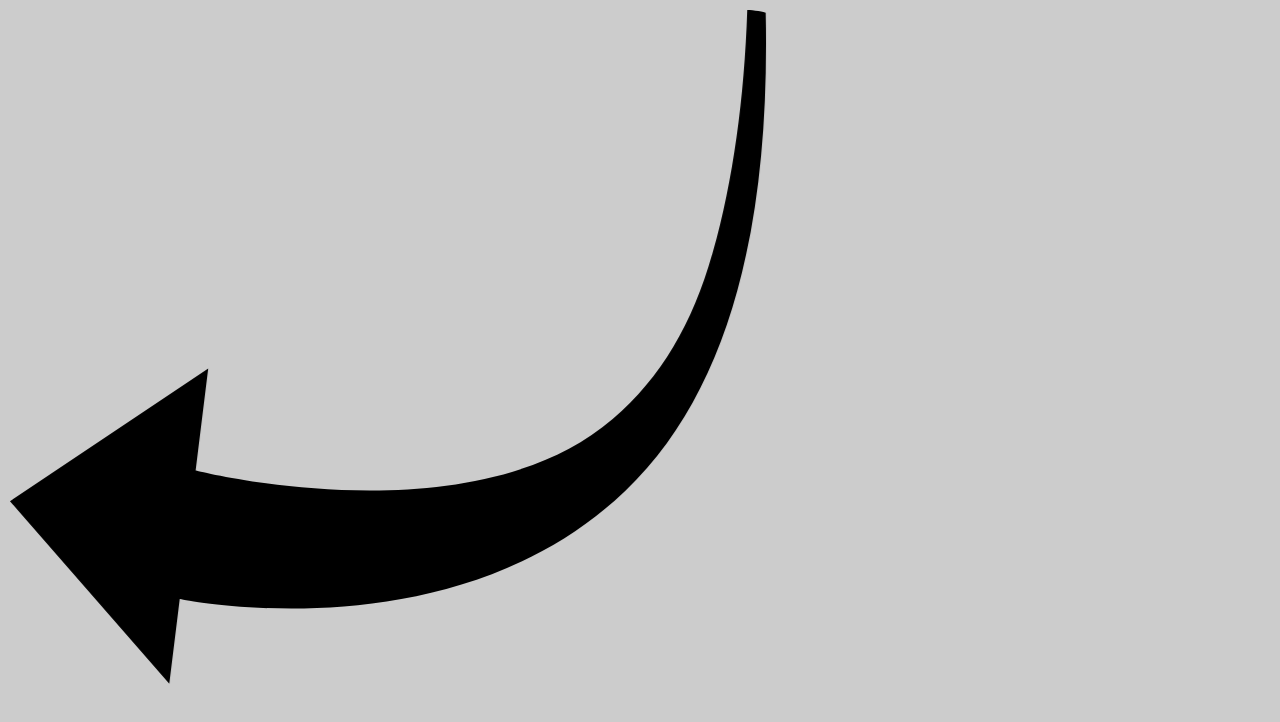
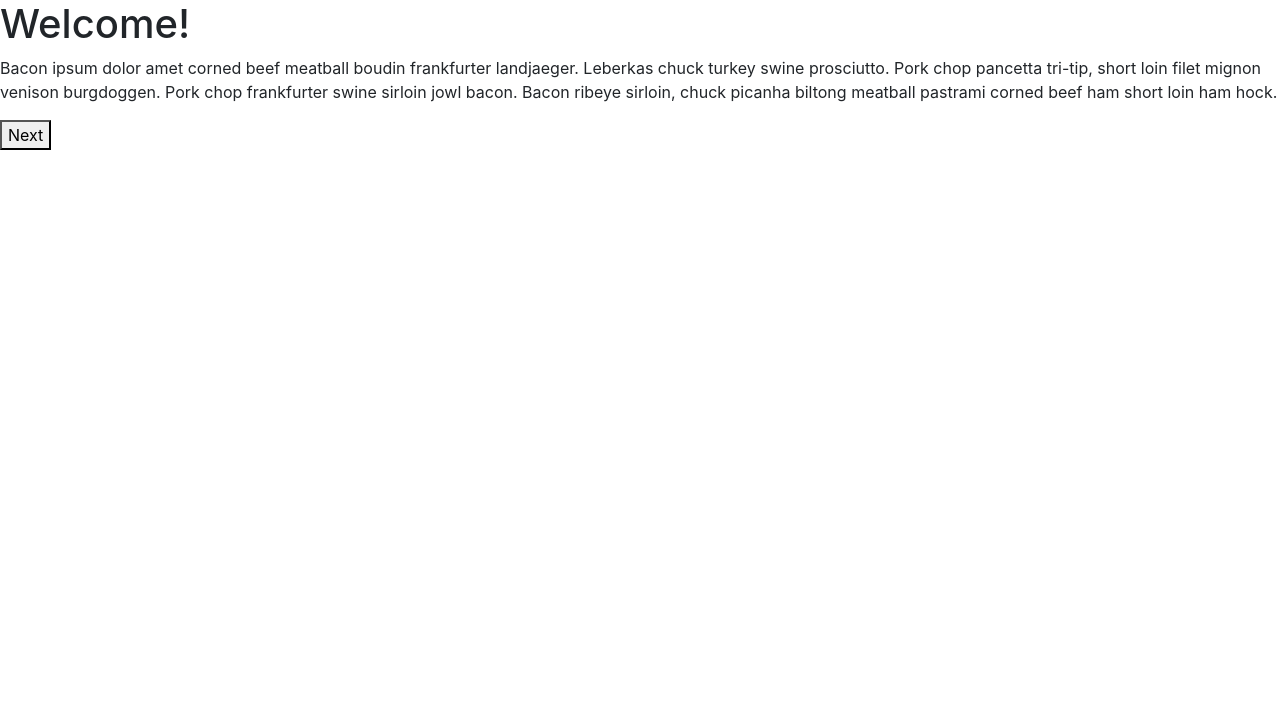
Before and after one commit to veproza/purchasing-power-game, a Preact app: page / in a window 1280 px wide. Shown: the top 722 px of the page. Built offline with nearby package versions, Linux system fonts and the light colour scheme; what bind-decorator would draw is missing.

Commit message:
Added ContentPage and page switching logic

```diff
--- /dev/null
+++ b/src/components/ContentPage.tsx
@@ -0,0 +1,56 @@
+import { h } from 'preact';
+import { PageStates } from './main';
+
+type TProps = {
+  page: PageStates;
+  onNextClicked: () => void;
+};
+export default ({page, onNextClicked}: TProps) => {
+  const content = page === PageStates.WelcomePage
+    ? renderWelcome()
+    : page === PageStates.DescriptionPage
+      ? renderDescription()
+      : renderPostGame();
+  return (
+    <div className="page">
+      {content}
+      <button onClick={onNextClicked}>Next</button>
+    </div>
+  );
+};
+const renderWelcome = () => {
+  return (
+    <div>
+      <h1>Welcome!</h1>
+      <p>
+        Bacon ipsum dolor amet corned beef meatball boudin frankfurter landjaeger.
+        Leberkas chuck turkey swine prosciutto. Pork chop pancetta tri-tip, short loin filet mignon venison burgdoggen.
+        Pork chop frankfurter swine sirloin jowl bacon. Bacon ribeye sirloin, chuck picanha biltong meatball pastrami
+        corned beef ham short loin ham hock.</p>
+    </div>
+  );
+};
+const renderDescription = () => {
+  return (
+    <div>
+      <h1>Description!</h1>
+      <p>
+        Bacon ipsum dolor amet corned beef meatball boudin frankfurter landjaeger.
+        Leberkas chuck turkey swine prosciutto. Pork chop pancetta tri-tip, short loin filet mignon venison burgdoggen.
+        Pork chop frankfurter swine sirloin jowl bacon. Bacon ribeye sirloin, chuck picanha biltong meatball pastrami
+        corned beef ham short loin ham hock.</p>
+    </div>
+  );
+};
+const renderPostGame = () => {
+  return (
+    <div>
+      <h1>PostGame!</h1>
+      <p>
+        Bacon ipsum dolor amet corned beef meatball boudin frankfurter landjaeger.
+        Leberkas chuck turkey swine prosciutto. Pork chop pancetta tri-tip, short loin filet mignon venison burgdoggen.
+        Pork chop frankfurter swine sirloin jowl bacon. Bacon ribeye sirloin, chuck picanha biltong meatball pastrami
+        corned beef ham short loin ham hock.</p>
+    </div>
+  );
+};
--- a/src/components/main.tsx
+++ b/src/components/main.tsx
@@ -3,6 +3,7 @@ import bind from 'bind-decorator';
 import EventHub from '../modules/EventHub';
 import { default as MotionSource, IMotionEvents, TurnDirection } from '../modules/MotionSource';
 import GameDisplay from './GameDisplay';
+import ContentPage from './ContentPage';
 
 type TProps = {
 
@@ -10,12 +11,23 @@ type TProps = {
 type TState = {
   turnDirection: TurnDirection,
   turnProgress: number,
-  currentTurnRate: number | null
+  currentTurnRate: number | null,
+  currentPageState: PageStates;
 };
+
+export enum PageStates {
+  // noinspection JSUnusedGlobalSymbols
+  WelcomePage = 0,
+  RateGatheringPage = 1,
+  DescriptionPage = 2,
+  GamePage = 3,
+  PostGamePage = 4
+}
 export default class Main extends Component<TProps, TState> {
   eventHub: EventHub<IMotionEvents>;
   turnEvents: number[];
   rollingAverageHalfTurnCount = 4;
+  isListeningToTurns: boolean = false;
   constructor() {
     super();
     const motionSource = new MotionSource();
@@ -23,7 +35,8 @@ export default class Main extends Component<TProps, TState> {
     this.state = {
       turnDirection: TurnDirection.Right,
       turnProgress: 0,
-      currentTurnRate: null
+      currentTurnRate: null,
+      currentPageState: PageStates.WelcomePage
     };
     this.turnEvents = [];
   }
@@ -33,19 +46,46 @@ export default class Main extends Component<TProps, TState> {
   }
 
   startListeningToTurns() {
+    if (this.isListeningToTurns) {
+      return;
+    }
     this.eventHub.subscribe('turnProgress', this.onTurnProgress);
     this.eventHub.subscribe('turnDirectionChange', this.onTurnDirectionChange);
+    this.isListeningToTurns = true;
+  }
+
+  stopListeningToTurns() {
+    if (!this.isListeningToTurns) {
+      return;
+    }
+    this.eventHub.unsubscribe('turnProgress', this.onTurnProgress);
+    this.eventHub.unsubscribe('turnDirectionChange', this.onTurnDirectionChange);
+    this.isListeningToTurns = false;
   }
 
   render() {
     return (
       <span>
-        <GameDisplay
-          turnDirection={this.state.turnDirection}
-          currentTurnRate={this.state.currentTurnRate}
-        />
+        {this.isGamePage() ? this.renderGamePage() : this.renderContentPage()}
       </span>
     );
+  }
+
+  @bind
+  setNextPage() {
+    if (!this.isGamePage()) {
+      this.setState({
+        currentTurnRate: null,
+        turnProgress: 0
+      });
+      this.startListeningToTurns();
+    } else {
+      this.stopListeningToTurns();
+    }
+    const nextPageState = this.state.currentPageState + 1;
+    this.setState({
+      currentPageState: nextPageState
+    });
   }
 
   @bind
@@ -59,6 +99,27 @@ export default class Main extends Component<TProps, TState> {
     this.computeAverageTurningRate();
   }
 
+  private renderGamePage() {
+    return (
+      <GameDisplay
+        turnDirection={this.state.turnDirection}
+        currentTurnRate={this.state.currentTurnRate}
+      />);
+  }
+
+  private renderContentPage() {
+    return (
+      <ContentPage
+        page={this.state.currentPageState}
+        onNextClicked={this.setNextPage}
+      />
+    );
+  }
+
+  private isGamePage() {
+    return [PageStates.GamePage, PageStates.RateGatheringPage].includes(this.state.currentPageState);
+  }
+
   private computeAverageTurningRate() {
     this.turnEvents.push(Date.now());
     if (this.turnEvents.length > this.rollingAverageHalfTurnCount) {
--- a/src/sass/index.sass
+++ b/src/sass/index.sass
@@ -1,7 +1,7 @@
 @import "../../node_modules/bootstrap/scss/bootstrap"
 @import "colors"
 body
-  background: #ccc
+  background: white
 canvas
   background: white
   border: 1px solid #ccc
```
